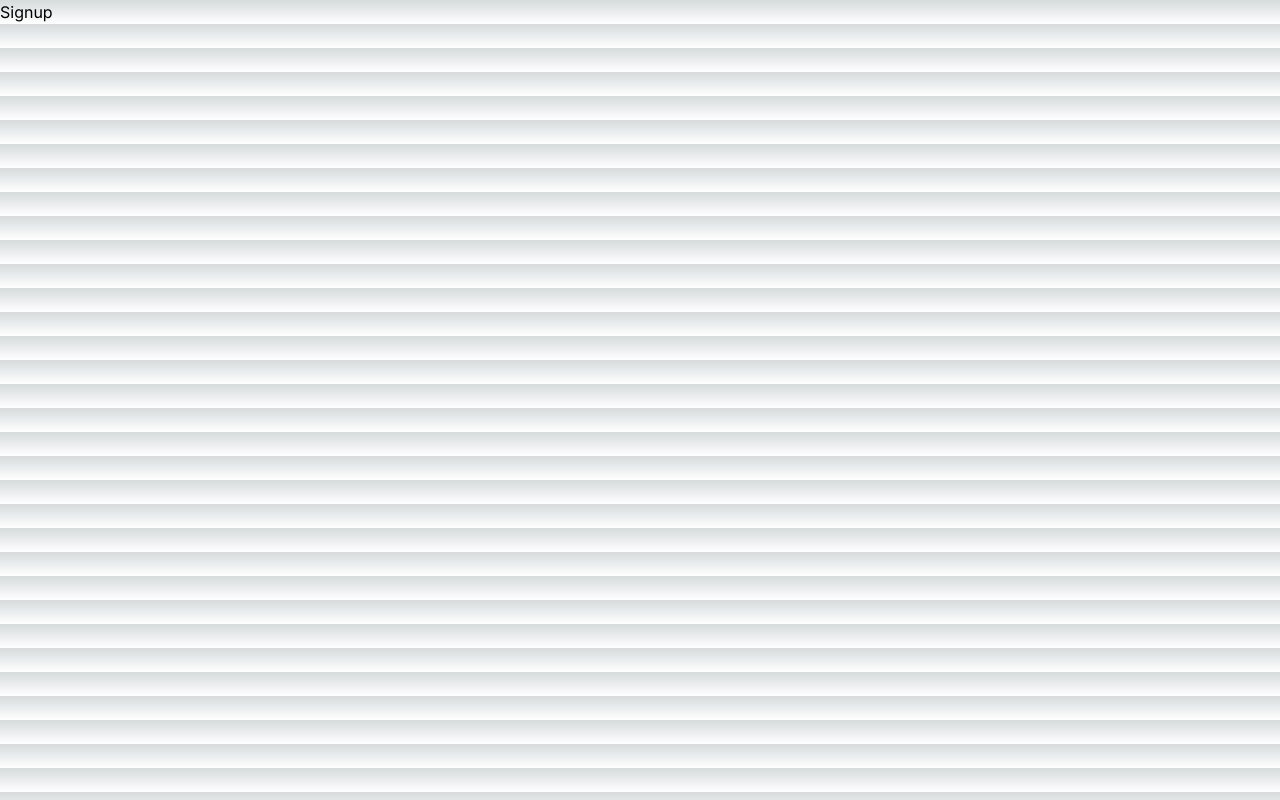
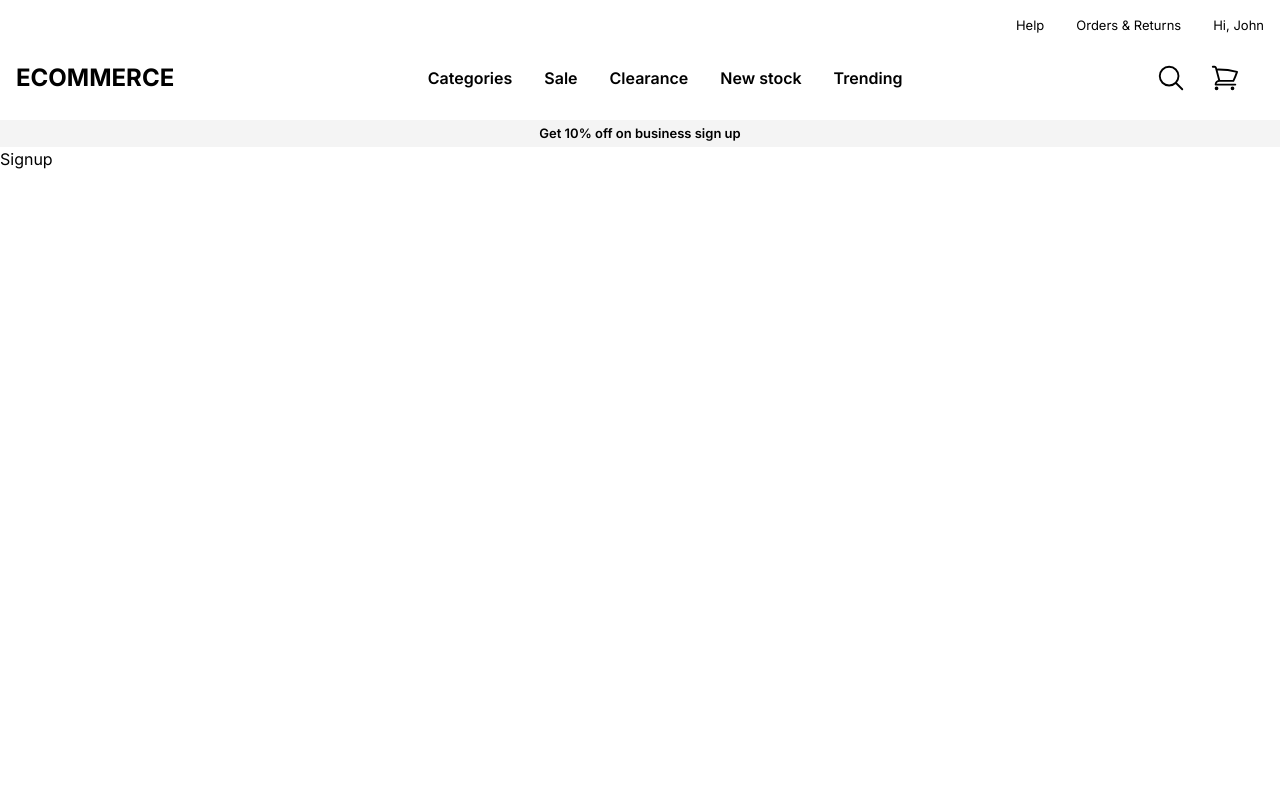
Before and after one commit to shubhkum/EcommNeonTech, a Next.js app in the folder frontend/: page /signup in a window 1280 px wide. Built offline with nearby package versions, Linux system fonts and the light colour scheme.

Commit message:
Setup the navbar in layout

```diff
--- /dev/null
+++ b/frontend/components/Navbar.module.css
@@ -0,0 +1,24 @@
+
+.profileSection{
+    width: 100%;
+    display: flex;
+    justify-content: end;
+    margin: 1rem 0rem 0rem;
+}
+.navSection{
+    display: flex;
+    justify-content: space-between;
+    align-items: center;
+    padding: 1.5rem 1rem;
+}
+.navItems{
+    padding: 0rem 1rem;
+    cursor: pointer;
+    font-weight: 600;
+    font-size: medium;
+}
+.profileItems{
+    padding: 0rem 1rem;
+    cursor: pointer;
+    font-size: small;
+}
--- /dev/null
+++ b/frontend/components/Navbar.tsx
@@ -0,0 +1,35 @@
+import React from 'react'
+import {MagnifyingGlassIcon} from "@heroicons/react/24/outline";
+import {ShoppingCartIcon} from "@heroicons/react/24/outline";
+import styles from './Navbar.module.css'
+
+
+export const Navbar = () => {
+
+  return (
+    <div>
+        <div className={styles.profileSection}>
+            <span className={styles.profileItems}>Help</span>
+            <span className={styles.profileItems}>Orders & Returns</span>
+            <span className={styles.profileItems}>Hi, John</span>
+        </div>
+        <div className={styles.navSection}>
+            <h1 className="text-custom-xl font-bold !text-custom-xl">ECOMMERCE</h1>
+            <div>
+                <span className={`${styles.navItems} font-bold`}>Categories</span>
+                <span className={`${styles.navItems} font-bold`}>Sale</span>
+                <span className={`${styles.navItems} font-bold`}>Clearance</span>
+                <span className={`${styles.navItems} font-bold`}>New stock</span>
+                <span className={`${styles.navItems} font-bold`}>Trending</span>
+            </div>
+            <div style={{display:'flex'}}>
+                <MagnifyingGlassIcon  style={{width:'30px',height:'30px',cursor:'pointer'}}/>
+                <ShoppingCartIcon style={{width:'30px',height:'30px',margin:"0rem 1.5rem",cursor:'pointer'}}/>
+            </div>
+        </div>
+        <div style={{background:"#F4F4F4"}}>
+            <p style={{textAlign:"center",fontSize:"small",fontWeight:"600",padding:"0.25rem 0rem"}} className='font-bold'>Get 10% off on business sign up</p>
+        </div>
+    </div>
+  )
+}
--- a/frontend/src/app/globals.css
+++ b/frontend/src/app/globals.css
@@ -17,13 +17,13 @@
 }
 
 body {
-  color: rgb(var(--foreground-rgb));
+  /* color: rgb(var(--foreground-rgb));
   background: linear-gradient(
       to bottom,
       transparent,
       rgb(var(--background-end-rgb))
     )
-    rgb(var(--background-start-rgb));
+    rgb(var(--background-start-rgb)); */
 }
 
 @layer utilities {
@@ -31,3 +31,6 @@ body {
     text-wrap: balance;
   }
 }
+.text-custom-xl{
+  font-size: 1.5rem;
+}
--- a/frontend/src/app/layout.tsx
+++ b/frontend/src/app/layout.tsx
@@ -1,6 +1,7 @@
 import type { Metadata } from "next";
 import { Inter } from "next/font/google";
 import "./globals.css";
+import { Navbar } from "../../components/Navbar";
 
 const inter = Inter({ subsets: ["latin"] });
 
@@ -16,7 +17,10 @@ export default function RootLayout({
 }>) {
   return (
     <html lang="en">
-      <body className={inter.className}>{children}</body>
+      <body className={inter.className}>
+        <Navbar />
+        {children}
+        </body>
     </html>
   );
 }
--- a/frontend/tailwind.config.ts
+++ b/frontend/tailwind.config.ts
@@ -13,6 +13,9 @@ const config: Config = {
         "gradient-conic":
           "conic-gradient(from 180deg at 50% 50%, var(--tw-gradient-stops))",
       },
+      fontSize: {
+        'custom-xl': '1.5rem'
+      },
     },
   },
   plugins: [],
```
Also changed, not shown: frontend/package.json (+6 -5 lines), 1 other file (tests, documents, lock files or other folders).
